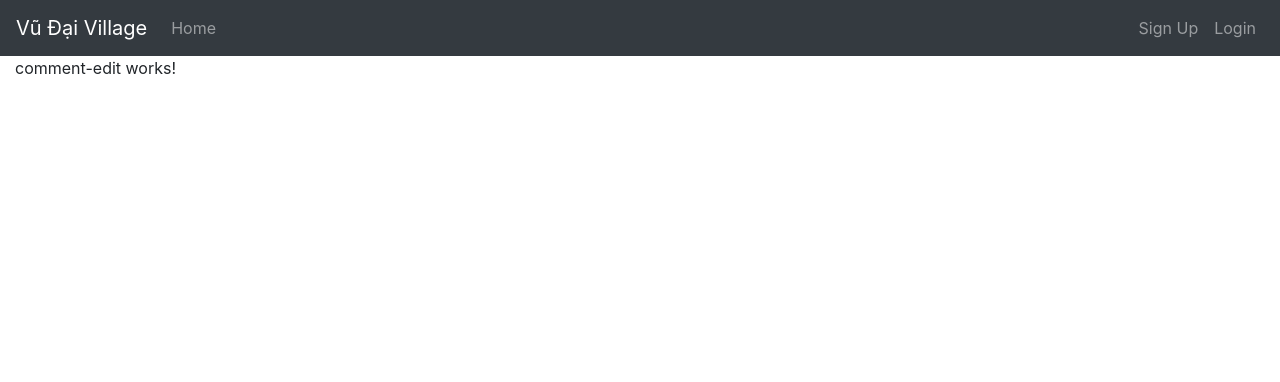
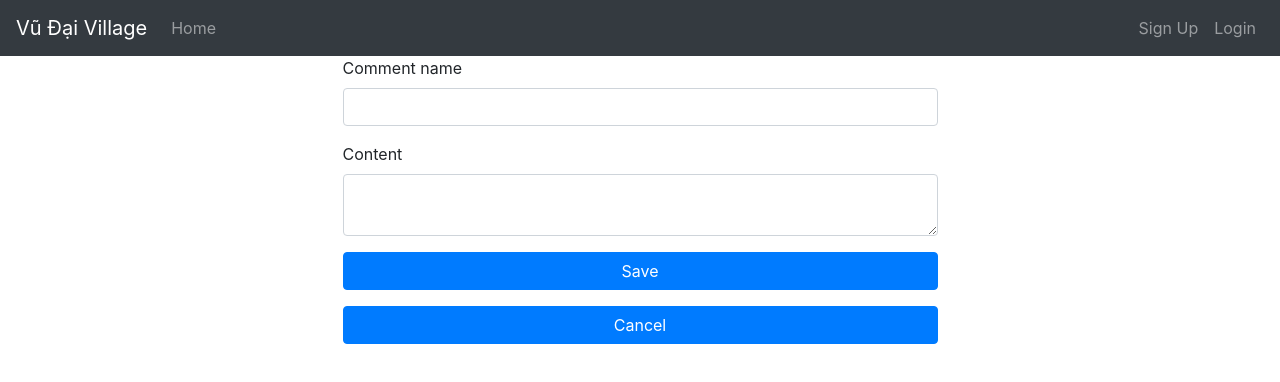
Before and after one commit to luongquytnvn/BookStore-Angular, an Angular app: page /comment-edit/1 in a window 1280 px wide. Shown: the top 382 px of the page. Built offline with nearby package versions, Linux system fonts and the light colour scheme; no server answers.

Commit message:
success comment edit

```diff
--- a/src/app/component/admin/comment/comment-create/comment-create.component.html
+++ b/src/app/component/admin/comment/comment-create/comment-create.component.html
@@ -24,7 +24,7 @@
       <label>Content</label>
       <textarea class="form-control" formControlName="content"></textarea>
       <div class="alert-danger" *ngIf="commentForm.get('content').invalid && commentForm.get('content').touched" style="color: aqua">
-        Content is required
+        The content cannot be empty
       </div>
     </div>
     <div class="form-group">
--- a/src/app/component/admin/comment/comment-edit/comment-edit.component.html
+++ b/src/app/component/admin/comment/comment-edit/comment-edit.component.html
@@ -1 +1,33 @@
-<p>comment-edit works!</p>
+<div class="col-6 offset-3">
+  <div *ngIf="message">
+    <div class="alert alert-success">
+      <strong>Success!</strong> You have edit comment
+    </div>
+    <div>
+      <div class="form-group">
+        <input class="btn btn-primary btn-block" value="Back to comment list" routerLink="/comment-list">
+      </div>
+    </div>
+  </div>
+  <form *ngIf="!message" name="form" [formGroup]="commentForm" (ngSubmit)="commentForm.valid && onSubmit()" novalidate>
+    <div class="form-group">
+      <label>Comment name</label>
+      <input type="text" class="form-control" formControlName="name"/>
+      <div class="alert-danger" *ngIf="commentForm.get('name').invalid && commentForm.get('name').touched" style="color: aqua">
+        Comment name must be at least 1 characters
+      </div>
+    </div>
+    <div class="form-group">
+      <label>Content</label>
+      <textarea class="form-control" formControlName="content"></textarea>
+      <div class="alert-danger" *ngIf="commentForm.get('content').invalid && commentForm.get('content').touched" style="color: aqua">
+        The content cannot be empty
+      </div>
+    </div>
+    <div class="form-group">
+      <button class="btn btn-primary btn-block">Save</button>
+    </div><div class="form-group">
+      <button class="btn btn-primary btn-block">Cancel</button>
+    </div>
+  </form>
+</div>
--- a/src/app/component/admin/comment/comment-edit/comment-edit.component.ts
+++ b/src/app/component/admin/comment/comment-edit/comment-edit.component.ts
@@ -1,4 +1,8 @@
 import { Component, OnInit } from '@angular/core';
+import {IComment} from '../IComment';
+import {FormBuilder, FormGroup, Validators} from '@angular/forms';
+import {CommentService} from '../comment.service';
+import {ActivatedRoute, Router} from '@angular/router';
 
 @Component({
   selector: 'app-comment-edit',
@@ -6,10 +10,48 @@ import { Component, OnInit } from '@angular/core';
   styleUrls: ['./comment-edit.component.css']
 })
 export class CommentEditComponent implements OnInit {
-
-  constructor() { }
+  comment: IComment;
+  commentForm: FormGroup;
+  message = false;
+  constructor(
+    private commentService: CommentService,
+    private route: ActivatedRoute,
+    private fb: FormBuilder,
+    private router: Router
+  ) { }
 
   ngOnInit() {
+    this.commentForm = this.fb.group({
+      name: ['', [Validators.required, Validators.minLength(1)]],
+      content: ['', [Validators.required, Validators.minLength(1)]]
+    });
+    const id = +this.route.snapshot.paramMap.get('id');
+    console.log(id);
+    this.commentService.getComment(id).subscribe(next => {
+      this.comment = next;
+      console.log(this.comment);
+      this.commentForm.patchValue(this.comment);
+      console.log(this.commentForm);
+    },
+      error => {
+      console.log(error);
+      this.comment = null;
+      });
+  }
+
+  onSubmit() {
+    if (this.commentForm.valid) {
+      const {value} = this.commentForm;
+      const data = {
+        ...this.comment,
+        ...value
+      };
+      this.commentService.editComment(data).subscribe(next => {
+        this.message = true;
+        this.ngOnInit();
+      },
+        error => console.log(error));
+    }
   }
 
 }
```
